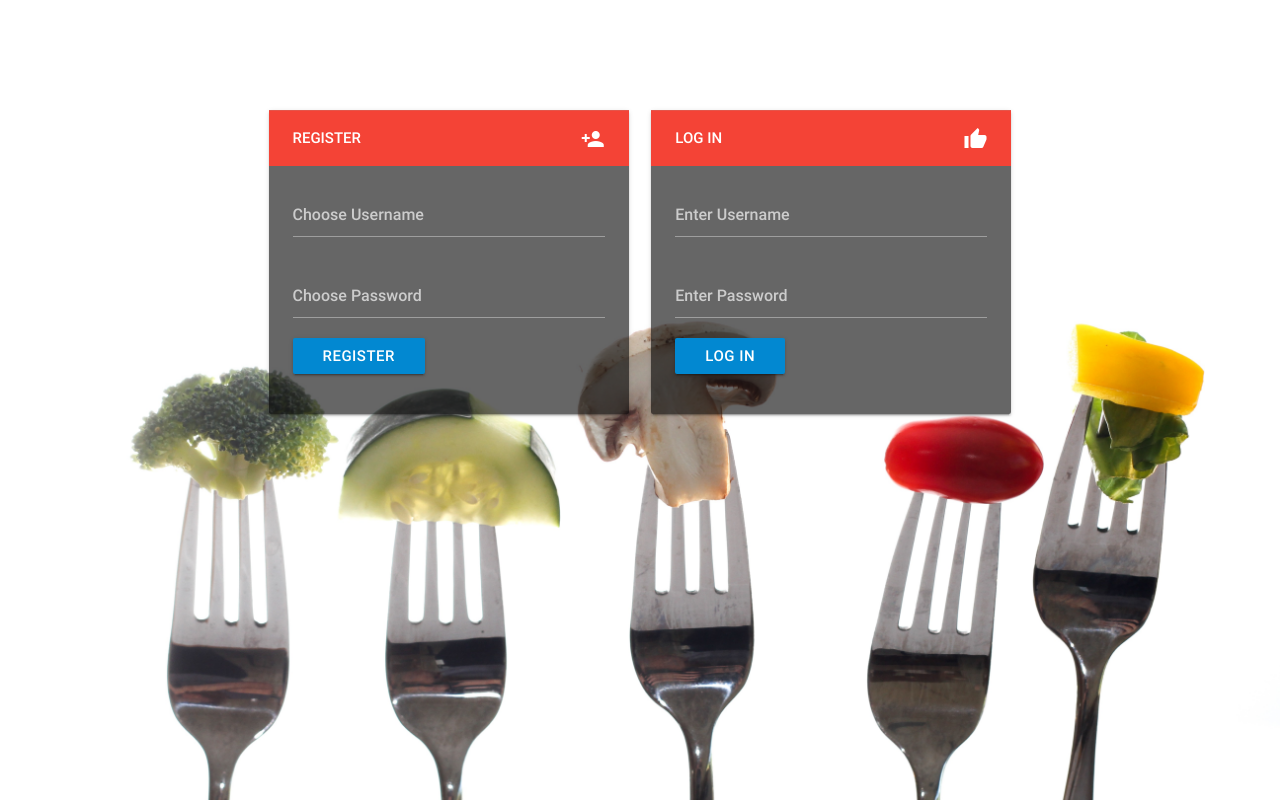
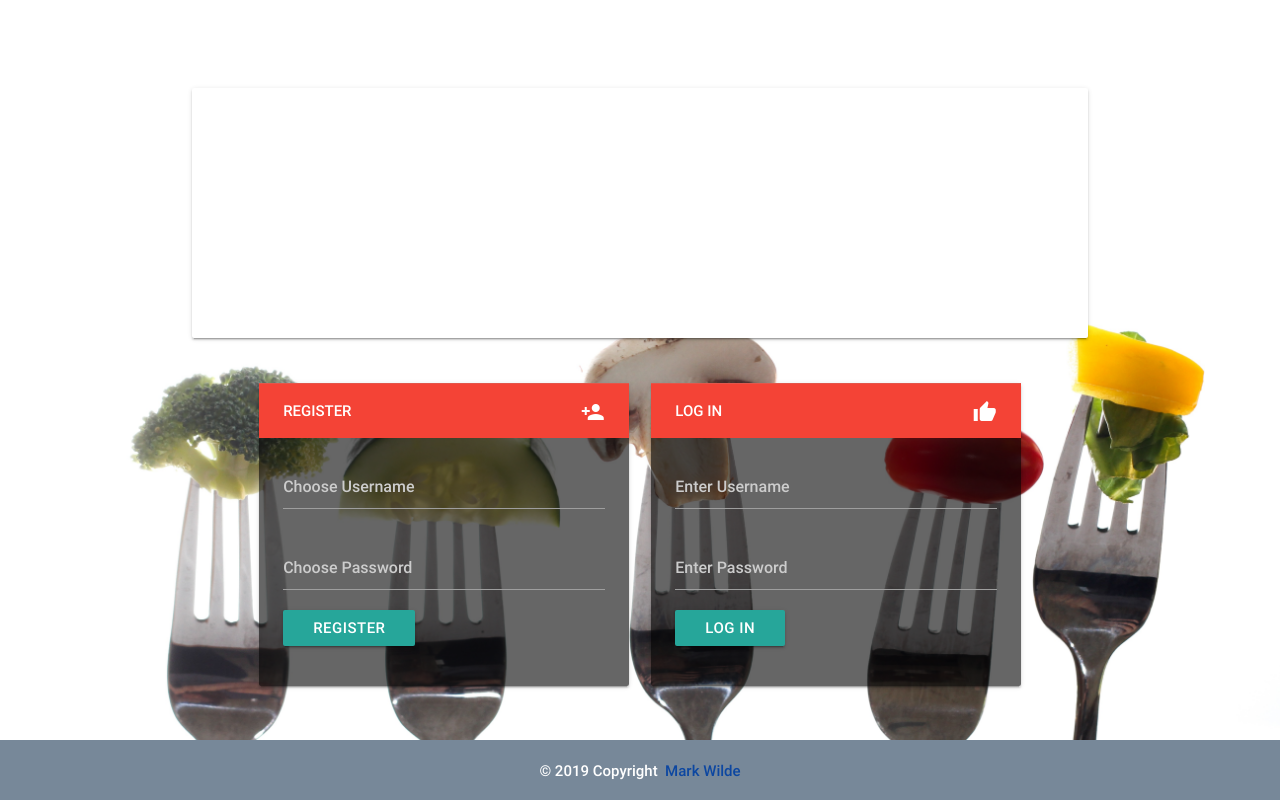
Before and after one commit to Code-Institute-Submissions/CI-project-four, a Flask app: page / in a window 1280 px wide. Run offline with Flask 2, Linux system fonts and the light colour scheme; some libraries are stand-ins or nearby versions.

Commit message:
Code clean up, added comments.

```diff
--- a/templates/index.html
+++ b/templates/index.html
@@ -1,21 +1,41 @@
 <!DOCTYPE html>
 <html lang="en">
-
 
 <head>
    <meta charset="UTF-8">
    <meta name="viewport" content="width=device-width, initial-scale=1.0">
    <meta http-equiv="X-UA-Compatible" content="ie=edge">
+
+   <!-- Materialize Icons -->
    <link href="https://fonts.googleapis.com/icon?family=Material+Icons" rel="stylesheet">
+   <!-- Materialize CSS -->
    <link rel="stylesheet" href="https://cdnjs.cloudflare.com/ajax/libs/materialize/0.100.2/css/materialize.min.css">
+   <!-- Custom CSS -->
    <link rel="stylesheet" href="{{url_for('static', filename='css/style.css')}}" type="text/css" />
+
    <title>Mercy for animals</title>
 </head>
 
 <body class="index-body">
-   <div class="container index-style">
-
+   <div class="container  ">
+      <div class="row index-style">
+         <div class="col s12">
+            <!-- Welcome message -->
+            <div class="card-panel title-style white-text center-align">
+               <h3>
+                  Welcome To My Flask Cookbook
+               </h3>
+               <h5>
+                  <small>This application is a Code Institute project, built with Python & Flask</small>
+               </h5>
+               <br>
+               <h5>
+                  <small>Please register or login below to get started</small>
+               </h5>
+            </div>
+         </div>
          <div class="row">
+            <!-- Registration -->
             <div class="col s12 m6 l5 offset-l1">
                <div class="card">
                   <div class="card-action red white-text">
@@ -24,23 +44,19 @@
                   <div class="card-content">
                      <form method=POST action="{{ url_for('register') }}">
                         <div class="input-field">
-                        <input id='username' name='username' type="text" class="validate" required>
+                           <input id='reg-user' name='username' type="text" class="validate" required>
                            <label class="active" for="username">Choose Username</label>
                         </div>
                         <div class="input-field">
-                        <input id='password' name='password' type="text" class="validate" required>
+                           <input id='reg-password' name='password' type="text" class="validate" required>
                            <label class="active" for="password">Choose Password</label>
                         </div>
-                     <button type="submit" class="waves-effect waves-light btn light-blue darken-2">Register</button>
+                        <button type="submit" class="waves-effect waves-light btn  darken-2">Register</button>
                      </form>
                   </div>
                </div>
-            <div>
-               <p class="red-text darken-4">{{ name_taken }}</p>
             </div>
-         </div>
-
-
+            <!-- Login -->
             <div class="col s12 m6 l5">
                <div class="card">
                   <div class="card-action red white-text"><strong>LOG IN</strong><i class="material-icons right">thumb_up</i>
@@ -48,18 +64,23 @@
                   <div class="card-content">
                      <form method=POST action="{{ url_for('login') }}">
                         <div class="input-field">
-                        <input id='username' name='username' type="text" class="validate" required>
+                           <input id='log-user' name='username' type="text" class="validate" required>
                            <label class="active" for="username">Enter Username</label>
                         </div>
                         <div class="input-field">
-                        <input id='password' name='password' type="text" class="validate" required>
+                           <input id='log-password' name='password' type="text" class="validate" required>
                            <label class="active" for="password">Enter Password</label>
                         </div>
-                     <button type="submit" class="waves-effect waves-light btn light-blue darken-2">Log In</button>
+                        <button type="submit" class="waves-effect waves-light btn darken-2">Log In</button>
                      </form>
                   </div>
                </div>
-            <div>
+            </div>
+         </div>
+      </div>
+      <!-- Flashed message to display errors -->
+      <div class="row">
+         <div class="col s6 offset-s3">
             {% with messages = get_flashed_messages() %}
             {% if messages %}
             {% for message in messages %}
@@ -72,19 +93,11 @@
          </div>
       </div>
    </div>
-   </div>
-
-   </div>
-
+   {% include 'includes/_footer.html' %}
+   <!-- Jquery -->
    <script src="https://cdnjs.cloudflare.com/ajax/libs/jquery/3.2.1/jquery.min.js"></script>
+   <!-- Materialize JS -->
    <script src="https://cdnjs.cloudflare.com/ajax/libs/materialize/0.100.2/js/materialize.min.js"></script>
-   <script type="text/javascript">
-      $(document).ready(function () {
-         $('select').material_select();
-         $(".button-collapse").sideNav();
-         $('.sidenav').sideNav();
-      });
-   </script>
 </body>
 
 </html>
```
Lines whose indentation alone changed are shown as unchanged.
